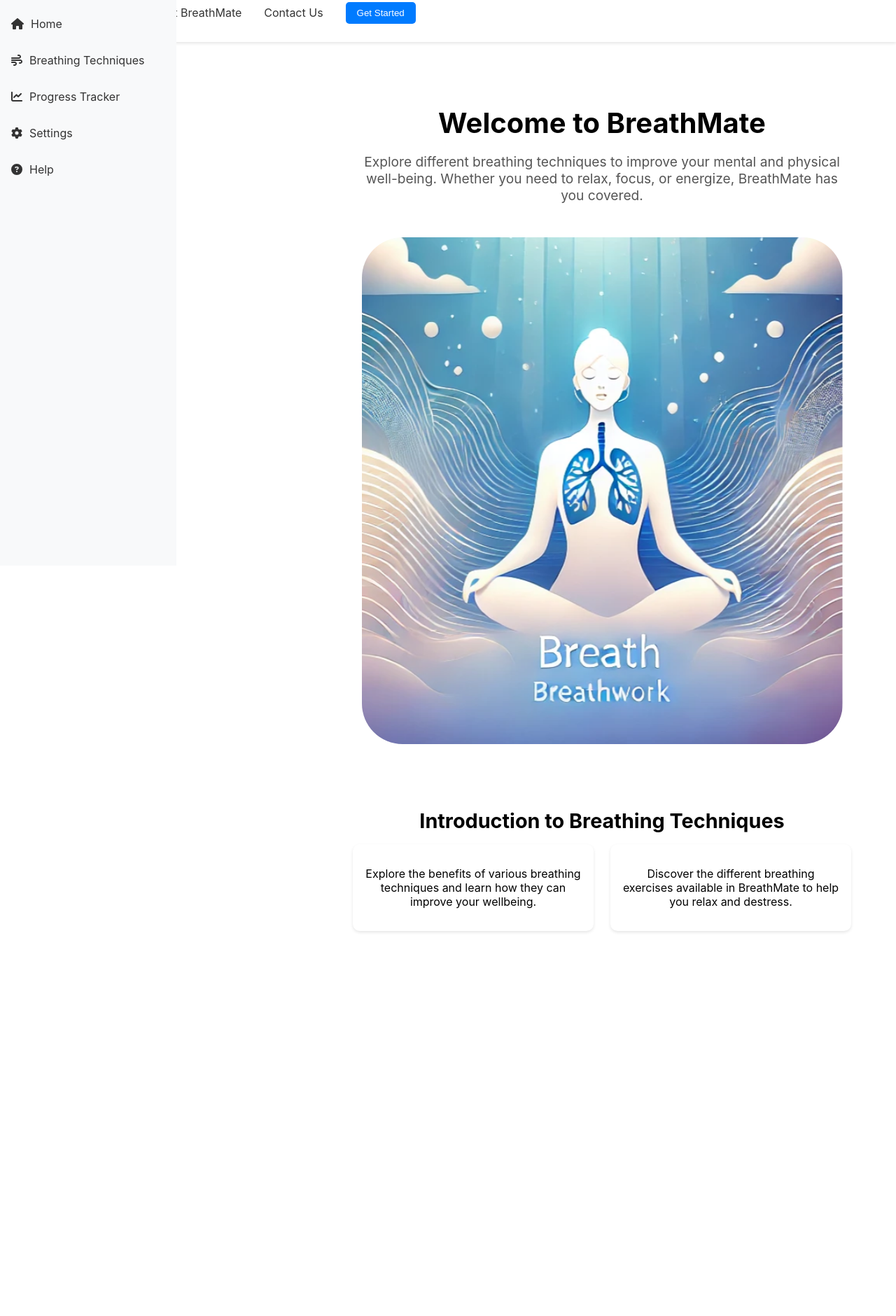
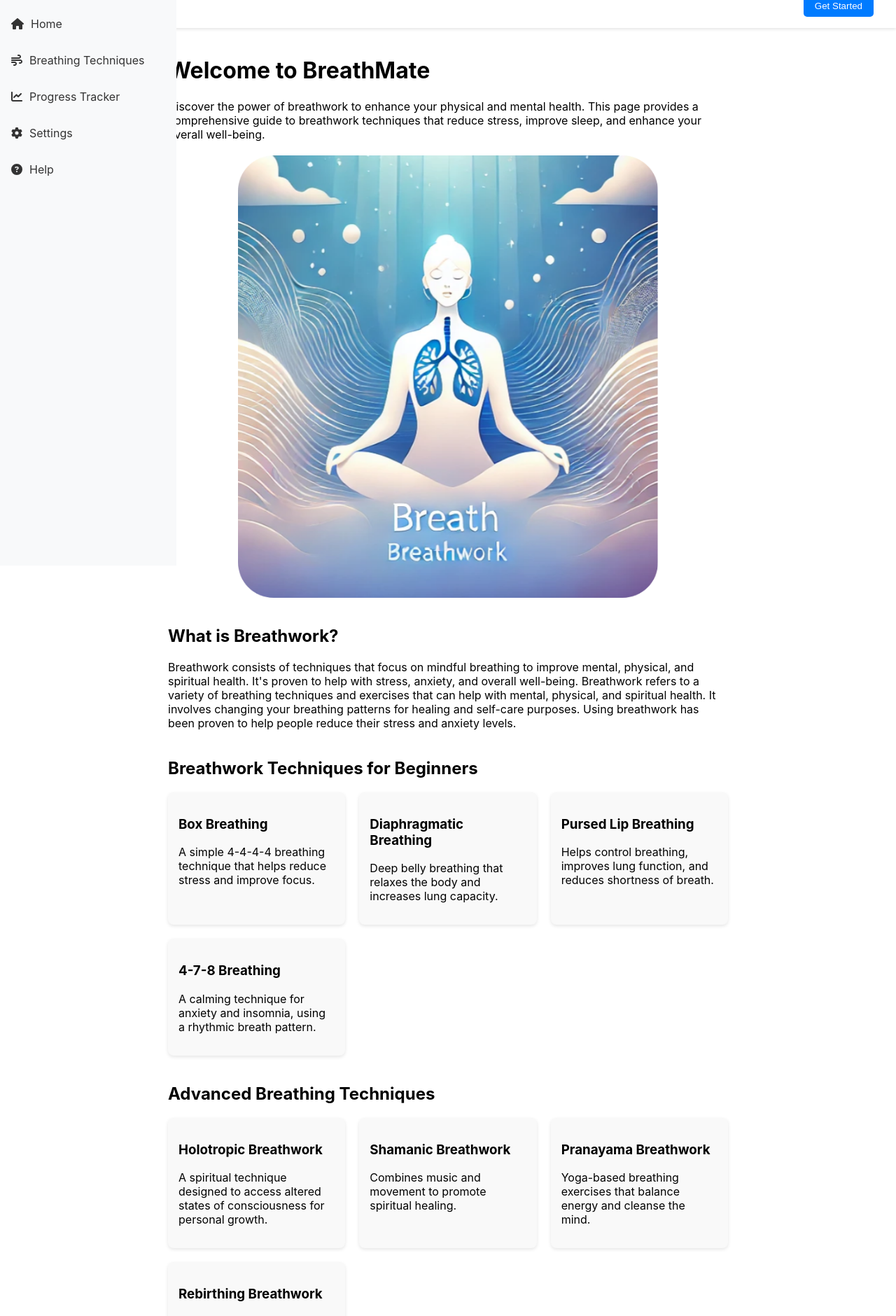
Before and after one commit to Sa1D1111/breathmate, a React (Create React App) app: page / in a window 1280 px wide. Shown: the part 24-1904 px from the top of the page at 70% size. Before the commit the page ends 1418 px from the top, so only its background shows below. Built offline with nearby package versions, Linux system fonts and the light colour scheme.

Commit message:
mainpage content

```diff
--- a/src/App.js
+++ b/src/App.js
@@ -11,6 +11,9 @@ import CustomBreathing from './pages/CustomBreathing'; // Import the new page
 function App() {
   return (
     <Router>
+
+
+
       <div>
         <TopNavbar />
         <div className="main-container">
--- a/src/components/Sidebar.css
+++ b/src/components/Sidebar.css
@@ -1,5 +1,3 @@
-/* src/components/Sidebar.css */
-/* src/components/Sidebar.css */
 .sidebar {
   width: 220px;
   background-color: #f8f9fa;
@@ -11,9 +9,9 @@
   display: flex;
   flex-direction: column;
   justify-content: flex-start;
-    z-index: 1000; /* Ensure it stays above other content */
+  z-index: 1000;
+  transition: all 0.3s ease; /* Smooth transition for toggle */
 }
-
 
 .sidebar ul {
   list-style: none;
@@ -22,16 +20,36 @@
 
 .sidebar ul li {
   padding: 1rem 0;
-    text-align: left;
 }
 
 .sidebar ul li a {
   text-decoration: none;
   color: #333;
   display: flex;
-    align-items: center; /* Align icons and text vertically */
+  align-items: center;
 }
 
 .sidebar ul li a svg {
-    margin-right: 10px; /* Add space between the icon and text */
+  margin-right: 10px;
 }
+
+.main-content {
+  margin-left: 220px; /* Default space for sidebar */
+  padding: 20px;
+  transition: all 0.3s ease;
+}
+
+.full-width {
+  margin-left: 0; /* Collapse sidebar */
+}
+
+/* Responsive adjustments */
+@media (max-width: 768px) {
+  .sidebar {
+    width: 100%; /* Sidebar takes up full width */
+  }
+
+  .main-content {
+    margin-left: 0; /* Main content moves below on smaller screens */
+  }
+}
--- a/src/components/Sidebar.js
+++ b/src/components/Sidebar.js
@@ -1,4 +1,3 @@
-// src/components/Sidebar.js
 import React from 'react';
 import { Link } from 'react-router-dom';
 import { FontAwesomeIcon } from '@fortawesome/react-fontawesome';
--- a/src/components/TopNavbar.css
+++ b/src/components/TopNavbar.css
@@ -1,5 +1,3 @@
-/* src/components/TopNavbar.css */
-/* src/components/TopNavbar.css */
 .top-navbar {
   display: flex;
   justify-content: space-between;
@@ -12,11 +10,7 @@
 .navbar-content {
   display: flex;
   align-items: center;
-  }
-
-  .logo {
-    font-size: 1.5rem;
-    font-weight: bold;
+  width: 100%; /* Takes full width for correct alignment */
 }
 
 .nav-links {
@@ -38,7 +32,7 @@
   padding: 0.5rem 1rem;
   border-radius: 5px;
   cursor: pointer;
-    margin-left: 2rem; /* Add some space between links and button */
+  margin-left: auto; /* Aligns button to the right */
 }
 
 .get-started-btn:hover {
--- a/src/components/TopNavbar.js
+++ b/src/components/TopNavbar.js
@@ -9,8 +9,7 @@ const TopNavbar = () => {
       <div className="navbar-content">
         <span className="logo">BreathMate</span>
         <ul className="nav-links">
-          <li><a href="/about">About BreathMate</a></li>
-          <li><a href="/contact">Contact Us</a></li>
+
         </ul>
         {/* Use the Link component to navigate to Breathing Techniques */}
         <Link to="/techniques">
--- a/src/pages/Home.css
+++ b/src/pages/Home.css
@@ -1,80 +1,79 @@
 /* src/pages/Home.css */
-/* src/pages/Home.css */
-.home-page {
-  display: flex;
-  flex-direction: column;
-  padding: 2rem;
-  margin-left: 220px; /* Make sure the content is not overlapping the sidebar */
+.home-container {
+  width: 100%;
+  max-width: 800px;
+  margin: 0 auto;
+  padding: 20px;
 }
 
-.content {
-  display: flex;
-  flex-direction: column;
-  justify-content: center; /* Center content vertically */
-  align-items: center; /* Center content horizontally */
-  flex: 1; /* Take up the remaining space */
-  padding: 2rem;
-  margin-left: 220px; /* Ensure enough space to push the content to the right */
-  box-sizing: border-box;
+.intro-section,
+.about-breathwork,
+.benefits-breathwork,
+.beginner-techniques,
+.advanced-techniques {
+  margin-bottom: 40px;
 }
 
+.hero-image {
+  width: 100%;
+  max-width: 600px;
+  margin: 20px auto;
+  display: block;
+}
 
-.sidebar {
-  width: 220px;
-  background-color: #f8f9fa;
-  height: 100vh;
-  position: fixed; /* Fix the sidebar on the left */
-  top: 0;
-  left: 0;
-  padding: 1rem;
+/* Target only the list items inside the sections of Home */
+.home-container ul {
+  list-style-type: disc;
+  padding-left: 20px;
+}
+
+.home-container li {
+  margin-bottom: 10px;
+}
+
+/* Ensure sidebar buttons are not affected */
+.sidebar ul {
+  list-style-type: none; /* Remove bullet points */
 }
 
 
 
-.welcome-section {
-  text-align: center;
-  margin-bottom: 2rem;
+.technique-grid {
+  display: grid;
+  grid-template-columns: 1fr;
+  gap: 20px;
 }
 
-.welcome-section h1 {
-  font-size: 2.5rem;
-  margin-bottom: 1rem;
+.technique-item {
+  background-color: #f9f9f9;
+  padding: 15px;
+  border-radius: 8px;
+  box-shadow: 0 2px 5px rgba(0, 0, 0, 0.1);
 }
 
-.welcome-section p {
-  font-size: 1.2rem;
-  color: #555;
-  margin-bottom: 2rem;
+@media (min-width: 768px) {
+  .technique-grid {
+    grid-template-columns: 1fr 1fr; /* Two columns on wider screens */
+  }
 }
 
-.welcome-image {
-  max-width: 100%; /* Ensure the image fits within its container */
-  height: auto;
-  margin-top: 1rem; /* Add some space between the text and the image */
-  border-radius: 10px; /* Optional: Rounded corners */
+@media (min-width: 1024px) {
+  .technique-grid {
+    grid-template-columns: 1fr 1fr 1fr; /* Three columns on larger screens */
+  }
 }
 
-.introduction-section {
-  text-align: center;
-  margin-top: 2rem;
+/* ADD MEDIA QUERY FOR SMALL SCREENS */
+@media (max-width: 600px) {
+  .technique-grid {
+    grid-template-columns: 1fr; /* Single column for mobile view */
+  }
+
+  .home-container {
+    padding: 10px;
+  }
+
+  .hero-image {
+    max-width: 100%; /* Ensure image scales properly */
+  }
 }
-
-.introduction-section h2 {
-  font-size: 1.8rem;
-  margin-bottom: 1rem;
-}
-
-.technique-cards {
-  display: flex;
-  justify-content: center;
-  gap: 1.5rem; /* Space between cards */
-}
-
-.card {
-  background-color: #fff;
-  border-radius: 10px;
-  padding: 1rem;
-  width: 45%;
-  box-shadow: 0 2px 4px rgba(0, 0, 0, 0.1);
-  text-align: center;
-}
--- a/src/pages/Home.js
+++ b/src/pages/Home.js
@@ -1,29 +1,132 @@
  // src/pages/Home.js
  import React from 'react';
  import './Home.css';
-import breathworkImage from '../images/image1.png'; // Adjust the path if needed
+import Sidebar from '../components/Sidebar';
 
  const Home = () => {
    return (
-    <div className="home-page">
-      <div className="welcome-section">
+    <div>
+     <div className="home-container">
+       <header className="intro-section">
          <h1>Welcome to BreathMate</h1>
-        <p>Explore different breathing techniques to improve your mental and physical well-being. Whether you need to relax, focus, or energize, BreathMate has you covered.</p>
-        <img src={breathworkImage} alt="Breathwork Visual" className="welcome-image" />
+         <p>Discover the power of breathwork to enhance your physical and mental health. This page provides a comprehensive guide to breathwork techniques that reduce stress, improve sleep, and enhance your overall well-being.</p>
+         <img src={require('../images/image1.png')} alt="Breathwork" className="hero-image" />
+       </header>
+
+       <section className="about-breathwork">
+         <h2>What is Breathwork?</h2>
+         <p>Breathwork consists of techniques that focus on mindful breathing to improve mental, physical, and spiritual health. It's proven to help with stress, anxiety, and overall well-being.
+         Breathwork refers to a variety of breathing techniques and exercises that can help with mental, physical, and spiritual health. It involves changing your breathing patterns for healing and self-care purposes. Using breathwork has been proven to help people reduce their stress and anxiety levels.
+         </p>
+       </section>
+
+
+
+       <section className="beginner-techniques">
+         <h2>Breathwork Techniques for Beginners</h2>
+         <div className="technique-grid">
+           <div className="technique-item">
+             <h3>Box Breathing</h3>
+             <p>A simple 4-4-4-4 breathing technique that helps reduce stress and improve focus.</p>
+           </div>
+           <div className="technique-item">
+             <h3>Diaphragmatic Breathing</h3>
+             <p>Deep belly breathing that relaxes the body and increases lung capacity.</p>
+           </div>
+           <div className="technique-item">
+             <h3>Pursed Lip Breathing</h3>
+             <p>Helps control breathing, improves lung function, and reduces shortness of breath.</p>
+           </div>
+           <div className="technique-item">
+             <h3>4-7-8 Breathing</h3>
+             <p>A calming technique for anxiety and insomnia, using a rhythmic breath pattern.</p>
+           </div>
+         </div>
+       </section>
+
+       <section className="advanced-techniques">
+         <h2>Advanced Breathing Techniques</h2>
+         <div className="technique-grid">
+           <div className="technique-item">
+             <h3>Holotropic Breathwork</h3>
+             <p>A spiritual technique designed to access altered states of consciousness for personal growth.</p>
+           </div>
+           <div className="technique-item">
+             <h3>Shamanic Breathwork</h3>
+             <p>Combines music and movement to promote spiritual healing.</p>
+           </div>
+           <div className="technique-item">
+             <h3>Pranayama Breathwork</h3>
+             <p>Yoga-based breathing exercises that balance energy and cleanse the mind.</p>
+           </div>
+           <div className="technique-item">
+             <h3>Rebirthing Breathwork</h3>
+             <p>A therapeutic technique for emotional healing and personal development.</p>
+           </div>
+         </div>
+       </section>
+
+
+
+
+
+       <section className="benefits-breathwork">
+  <h2>Benefits of Breathwork</h2>
+  <ul>
+    <li><b>Reduces stress & anxiety:</b> Calms your body and reverses stress response.</li>
+    <li><b>Enhances physical health: </b>Increases oxygen levels, boosts your immunity, and releases toxins.</li>
+    <li><b>Improves digestion:</b> Increases blood flow to the digestive tract, improving digestion.</li>
+    <li><b>Increases happiness and self-love: </b>Promotes awareness of the present moment, which causes a shift in perspective.</li>
+    <li><b>Improves sleep:</b> Calms the nervous system and quiets the mind.</li>
+    <li><b>Helps with pain management: </b>Allows your body to release endorphins, reducing sensitivity and increasing pleasure.</li>
+  </ul>
+</section>
+
+       <section className="types-of-breathwork">
+         <h2>Types of Breathwork</h2>
+         <p>There are a large number of breathwork techniques and exercises available to try. Here are some breathwork techniques that anyone can do:</p>
+         <ul>
+           <li>Box breathing</li>
+           <li>Diaphragmatic breathing</li>
+           <li>Pursed lip breathing</li>
+           <li>4-7-8 breathing</li>
+           <li>Alternate nostril breathing</li>
+           <li>Breath focus technique</li>
+           <li>Equal breathing</li>
+           <li>Resonant breathing</li>
+         </ul>
+       </section>
+
+       <section className="beginner-techniques">
+         <h2>8 Breathwork Techniques for Beginners</h2>
+
+         <h3>1. Box Breathing</h3>
+         <p>Box breathing, also known as square breathing or 4-4-4-4 breathing, helps to focus on taking slow, deep breaths. It’s used by a wide variety of professionals and athletes for stress reduction and improved performance. Here’s how to do it:</p>
+         <ul>
+           <li>Sit up straight and exhale slowly out your mouth.</li>
+           <li>Breathe in through your nose for a count of 4.</li>
+           <li>Hold your breath for another count of 4.</li>
+           <li>Breathe out through your mouth for a count of 4.</li>
+           <li>Hold your breath for a count of 4 and repeat.</li>
+         </ul>
+         <p>Developed by Mark Divine, a former Navy SEAL commander, this method is used in high-stress environments to reduce stress.</p>
+
+         <h3>2. Diaphragmatic Breathing</h3>
+         <p>Diaphragmatic breathing, or belly breathing, engages the diaphragm to allow more air into the lungs. Here’s how to practice it:</p>
+         <ul>
+           <li>Sit comfortably, place one hand on your chest and one on your stomach.</li>
+           <li>Breathe in deeply through your nose, focusing on your stomach rising.</li>
+           <li>Exhale through pursed lips, letting your stomach fall.</li>
+         </ul>
+         <p>This technique helps improve lung capacity and promote relaxation.</p>
+       </section>
+
+
+     </div>
      </div>
 
-      <div className="introduction-section">
-        <h2>Introduction to Breathing Techniques</h2>
-        <div className="technique-cards">
-          <div className="card">
-            <p>Explore the benefits of various breathing techniques and learn how they can improve your wellbeing.</p>
-          </div>
-          <div className="card">
-            <p>Discover the different breathing exercises available in BreathMate to help you relax and destress.</p>
-          </div>
-        </div>
-      </div>
-    </div>
+
+
    );
  };
 
```
Lines whose indentation alone changed are shown as unchanged.
